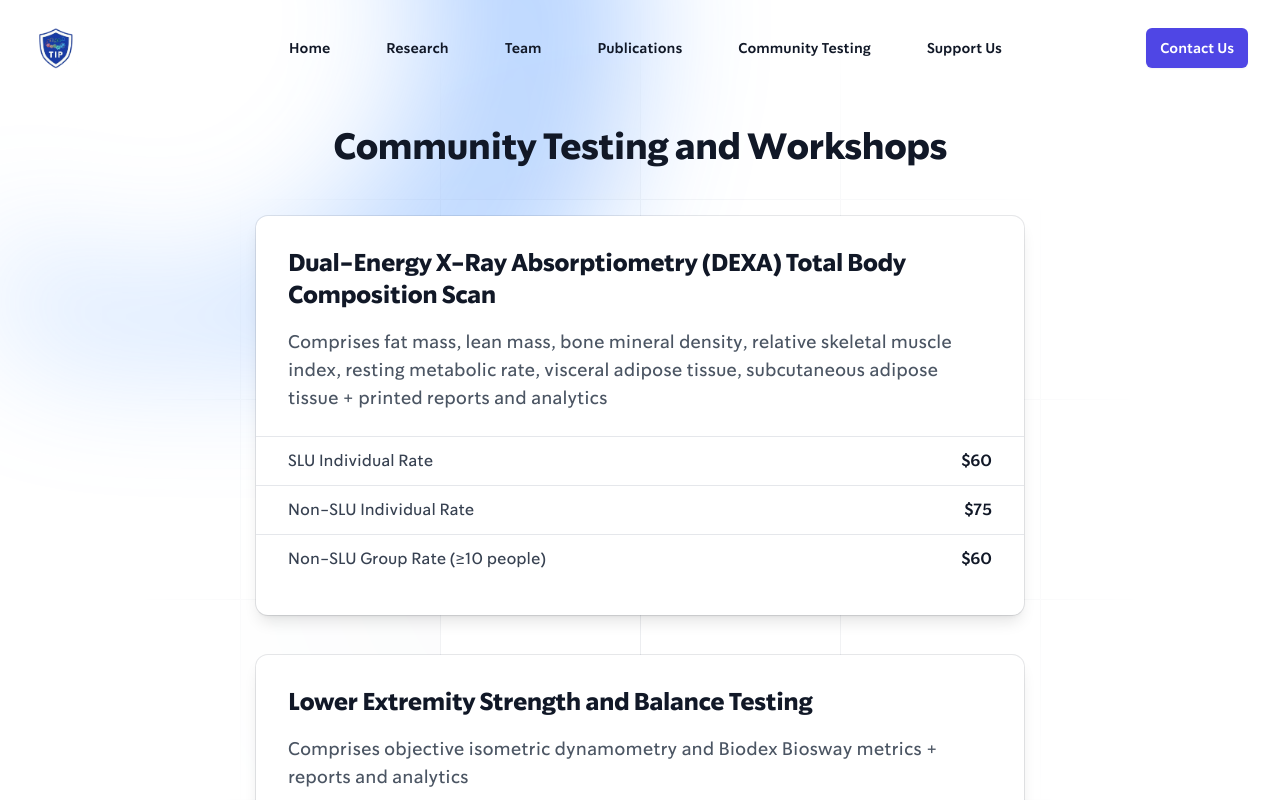
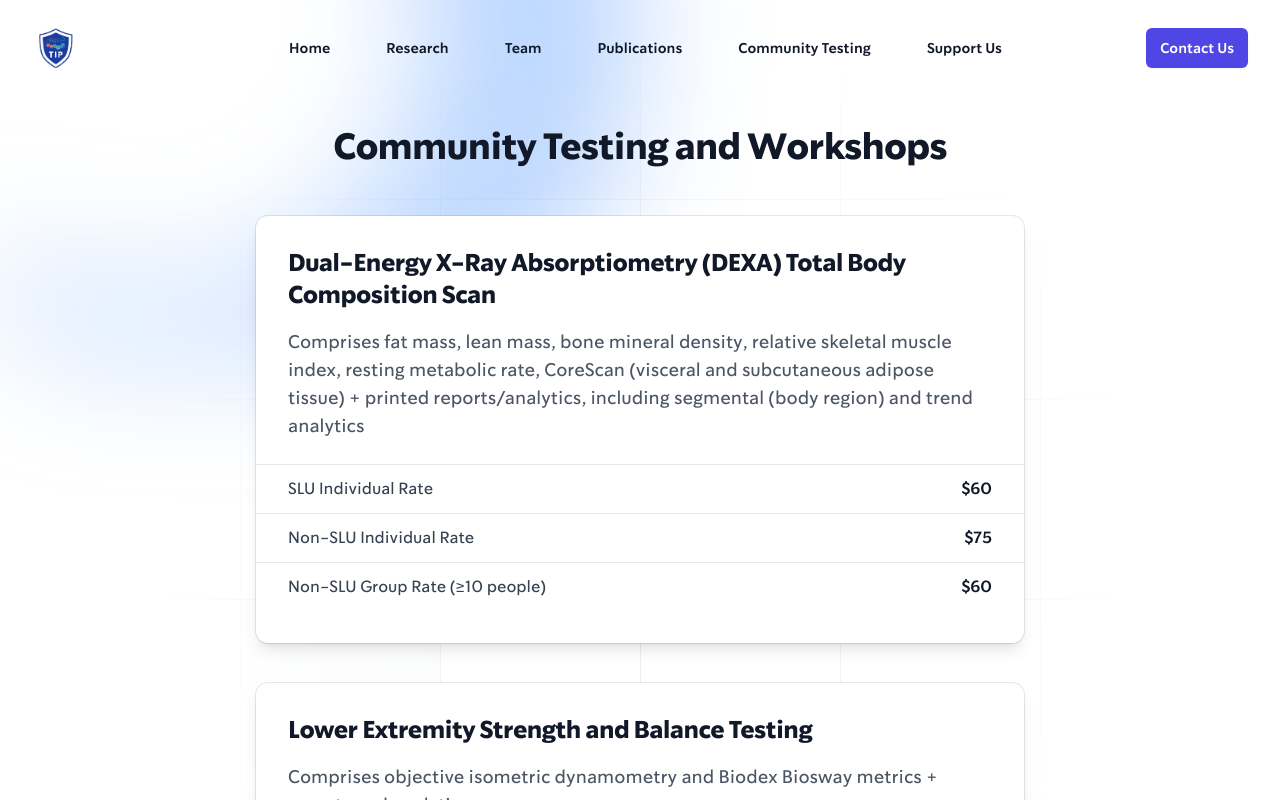
Before and after one commit to nrg-slu/tip-lab, a Next.js app: page /community-testing in a window 1280 px wide. Shown: the top 800 px of the page. Built offline with nearby package versions, Linux system fonts and the light colour scheme.

Commit message:
Update to community-testing page content

```diff
--- a/src/app/community-testing/page.tsx
+++ b/src/app/community-testing/page.tsx
@@ -9,7 +9,7 @@ const services = [
     title:
       "Dual-Energy X-Ray Absorptiometry (DEXA) Total Body Composition Scan",
     description:
-      "Comprises fat mass, lean mass, bone mineral density, relative skeletal muscle index, resting metabolic rate, visceral adipose tissue, subcutaneous adipose tissue + printed reports and analytics",
+      "Comprises fat mass, lean mass, bone mineral density, relative skeletal muscle index, resting metabolic rate, CoreScan (visceral and subcutaneous adipose tissue) + printed reports/analytics, including segmental (body region) and trend analytics",
     rates: [
       { label: "SLU Individual Rate", price: "$60" },
       { label: "Non-SLU Individual Rate", price: "$75" },
```
